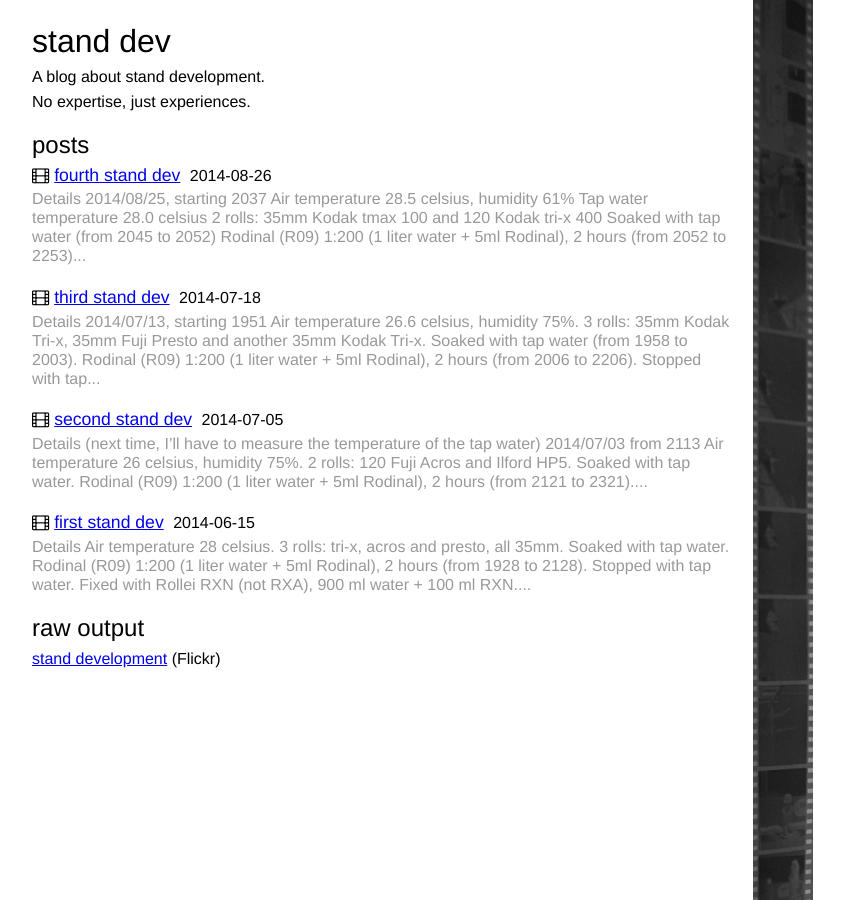
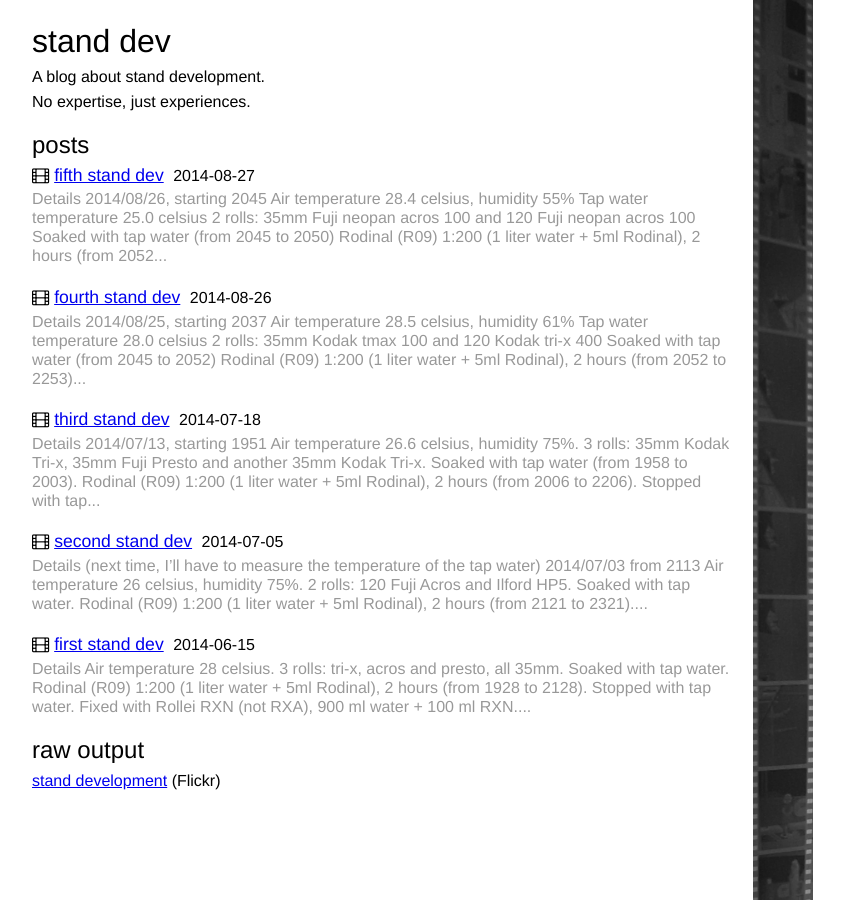
Before and after one commit to jmettraux/stand, a Jekyll site: the page built from index.md, in a window 1280 px wide. Shown: the whole page, without its empty margins (68-912 px from the left). Built offline with Jekyll 4.4.1, drawn with Linux system fonts in a browser that asks for light colours; comment, search, counter and statistics services are not loaded.

Commit message:
blog about 5th stand dev

```diff
--- /dev/null
+++ b/_posts/2014-08-27-fifth-stand-dev.md
@@ -0,0 +1,41 @@
+---
+layout: post
+title: fifth stand dev
+---
+
+<a href="https://www.flickr.com/photos/jmettraux/15049097662/"><img
+  class="top-left"
+  src="/images/stand5_effort.jpg"
+/></a>
+
+### Details
+
+* 2014/08/26, starting 2045
+* Air temperature 28.4 celsius, humidity 55%
+* Tap water temperature 25.0 celsius
+* 2 rolls: [35mm Fuji neopan acros 100](https://www.flickr.com/search/?tags=roll315&sort=date-posted-desc&user_id=48024574%40N00) and [120 Fuji neopan acros 100](https://www.flickr.com/search/?tags=roll338&sort=date-posted-desc&user_id=48024574%40N00)
+* Soaked with tap water (from 2045 to 2050)
+* Rodinal (R09) 1:200 (1 liter water + 5ml Rodinal), 2 hours (from 2052 to 2252)
+* Stopped with tap water (5 minutes)
+* Fixed with Rollei RXN (not RXA) (5 minutes), 900 ml water + 100 ml RXN (5th usage)
+* First rinse with a drop of soap dish in the tap water
+* Rinsed with tap water, 15 minutes with the tank at 20 degrees, tap water flowing in and out
+* Wiped the water with one of those gum thinggy, and then some fat cleaning paper
+
+* Paterson PTP116, with 3 PTP119
+
+The water used to soak the negatives came out blue, tabular film...
+
+### Problems
+
+None.
+
+### Considerations
+
+I wiped carefully the films after the final rinse. It helped a lot, no more water marks. In order to simplify that, I ordered a [film wiper](http://www.amazon.co.jp/gp/product/B001WAJUH6/), I hope it'll prove useful.
+
+I noticed I forget to "tap the tank to remove the bubbles" when agitating. Seems ok without it, but I'll try not to forget next time.
+
+### Output
+
+* [stand5](https://www.flickr.com/search/?tags=stand5&sort=date-posted-desc&user_id=48024574%40N00) (Flickr)
```
Also changed, not shown: _posts/2014-08-26-fourth-stand-dev.md (+2 -2 lines), images/stand5_effort.jpg (added).
